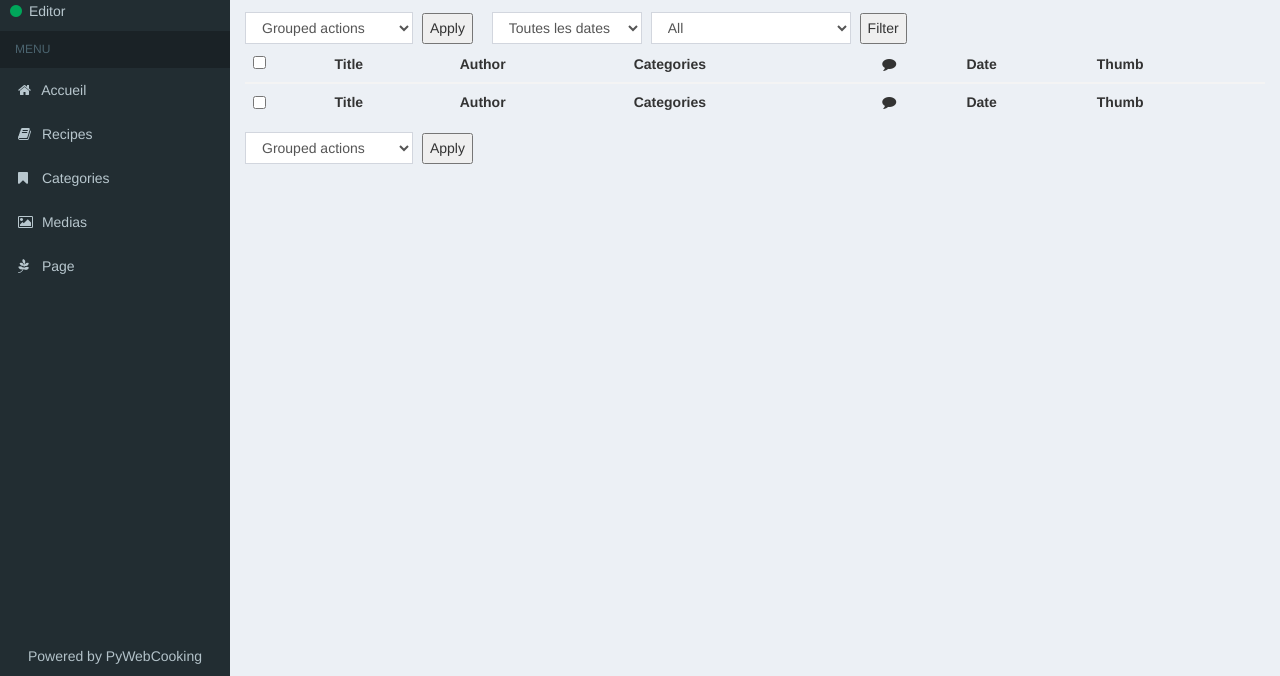
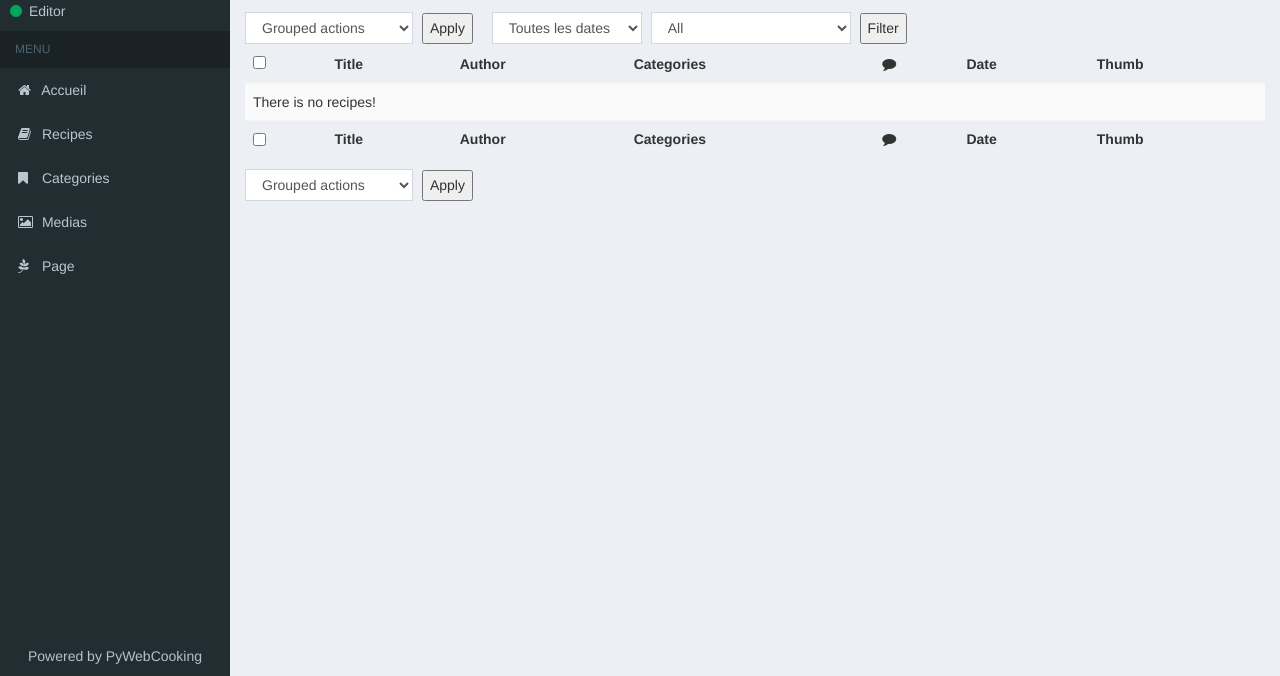
Before and after one commit to AlypieFr/pywebcooking, a Django app: template templates/panel/recipes.html in a window 1280 px wide. Shown: the part 124-800 px from the top of the page. Run offline with Django 3.2, Linux system fonts and the light colour scheme; the template is opened without the code that fills it, so the values that code supplies are empty; parts of the project's set-up code (start-up, migrations or seed data) failed here and were passed over; some libraries are stand-ins or nearby versions.

Commit message:
Add message if no recipe

```diff
--- a/templates/panel/recipes.html
+++ b/templates/panel/recipes.html
@@ -92,6 +92,13 @@
                     </tr>
                 </thead>
                 <tbody>
+                    {% if recipes|length == 0 %}
+                        <tr>
+                        <td class="no-recipes" colspan="7">
+                            {% trans "There is no recipes!" %}
+                        </td>
+                        </tr>
+                    {% endif %}
                     {% for recipe in recipes %}
                         <tr>
                             <td>
```
Also changed, not shown: locale/fr/LC_MESSAGES/django.po, 1 other file.
